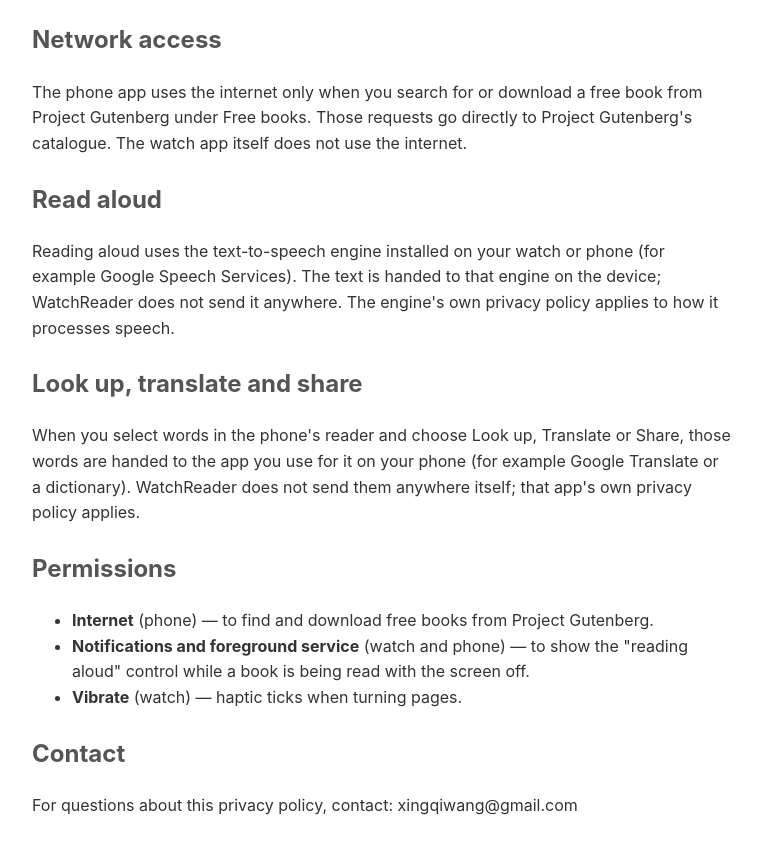
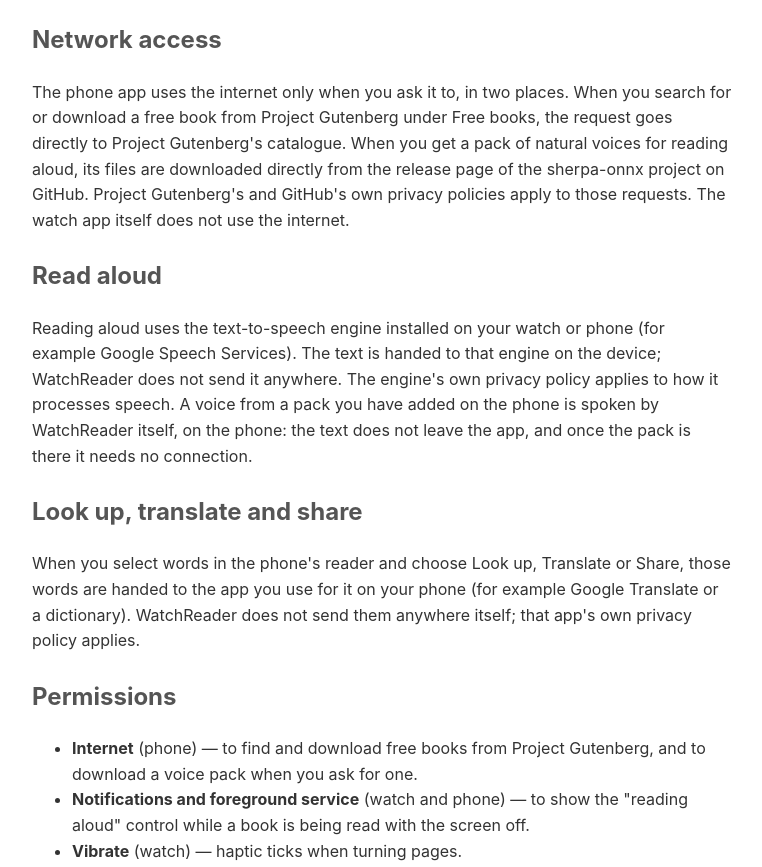
Before and after one commit to yingwang/yingwang.github.io, a plain HTML site: page WatchReader/privacy-policy.html in a window 1280 px wide. Shown: the part 1161-2028 px from the top of the page, without its empty margins (258-1020 px from the left). Drawn offline with Linux system fonts and the light colour scheme.

Commit message:
WatchReader: the privacy policy as of 1.0.37, with the voices a reader can add
The phone app now also uses the internet when the reader asks for a pack
of natural voices, which is downloaded from the sherpa-onnx project's
release page on GitHub; and a voice from such a pack is spoken by the app
itself, on the phone, with the text going nowhere. Both are said where the
policy speaks of network access, reading aloud and the Internet permission.

Co-Authored-By: Claude Fable 5.2 <noreply@anthropic.com>
Claude-Session: https://claude.ai/code/session_01SZpnwAYqHBgk4zLzSmnukJ

```diff
--- a/WatchReader/privacy-policy.html
+++ b/WatchReader/privacy-policy.html
@@ -12,7 +12,7 @@
 </head>
 <body>
     <h1>WatchReader Privacy Policy</h1>
-    <p><em>Last updated: November 18, 2026</em></p>
+    <p><em>Last updated: November 22, 2026</em></p>
 
     <h2>Overview</h2>
     <p>WatchReader is an e-book reader for Wear OS with a companion phone app. Books you add on the phone are copied to the watch, and reading positions, bookmarks (each with the line of text it marks) and the watch's reading time are kept in step between the two, through the Wear OS data layer of Google Play services: directly over Bluetooth when the two devices are connected that way, and otherwise over Wi-Fi or mobile data through Google's servers. There is no WatchReader server, account or sign-in.</p>
@@ -33,17 +33,17 @@
     <p>WatchReader takes part in Android's own backup. If backup is turned on for your Google account, Android may copy the app's data there: your books, highlights, notes, bookmarks, reading positions, reading time and settings. Android keeps at most 25 MB for each app, so a larger library is not backed up at all. The copy is restored when you install the app again, or set up a new device, with the same account, and the same data is copied across when you move to a new phone directly from your old one. The watch app is backed up in the same way where Wear OS supports it. WatchReader itself never sees or handles this copy, and you can turn backup off in your device's settings.</p>
 
     <h2>Network access</h2>
-    <p>The phone app uses the internet only when you search for or download a free book from Project Gutenberg under Free books. Those requests go directly to Project Gutenberg's catalogue. The watch app itself does not use the internet.</p>
+    <p>The phone app uses the internet only when you ask it to, in two places. When you search for or download a free book from Project Gutenberg under Free books, the request goes directly to Project Gutenberg's catalogue. When you get a pack of natural voices for reading aloud, its files are downloaded directly from the release page of the sherpa-onnx project on GitHub. Project Gutenberg's and GitHub's own privacy policies apply to those requests. The watch app itself does not use the internet.</p>
 
     <h2>Read aloud</h2>
-    <p>Reading aloud uses the text-to-speech engine installed on your watch or phone (for example Google Speech Services). The text is handed to that engine on the device; WatchReader does not send it anywhere. The engine's own privacy policy applies to how it processes speech.</p>
+    <p>Reading aloud uses the text-to-speech engine installed on your watch or phone (for example Google Speech Services). The text is handed to that engine on the device; WatchReader does not send it anywhere. The engine's own privacy policy applies to how it processes speech. A voice from a pack you have added on the phone is spoken by WatchReader itself, on the phone: the text does not leave the app, and once the pack is there it needs no connection.</p>
 
     <h2>Look up, translate and share</h2>
     <p>When you select words in the phone's reader and choose Look up, Translate or Share, those words are handed to the app you use for it on your phone (for example Google Translate or a dictionary). WatchReader does not send them anywhere itself; that app's own privacy policy applies.</p>
 
     <h2>Permissions</h2>
     <ul>
-        <li><strong>Internet</strong> (phone) — to find and download free books from Project Gutenberg.</li>
+        <li><strong>Internet</strong> (phone) — to find and download free books from Project Gutenberg, and to download a voice pack when you ask for one.</li>
         <li><strong>Notifications and foreground service</strong> (watch and phone) — to show the "reading aloud" control while a book is being read with the screen off.</li>
         <li><strong>Vibrate</strong> (watch) — haptic ticks when turning pages.</li>
     </ul>
```
Also changed, not shown: apps/watchreader/privacy-policy.html (+4 -4 lines).
